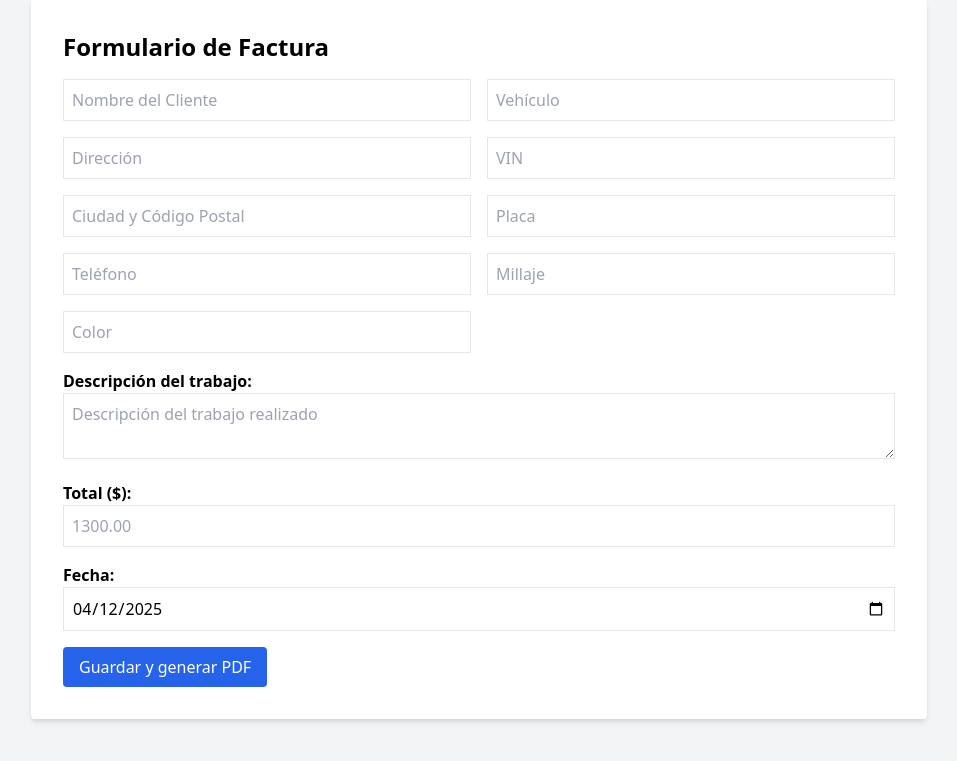
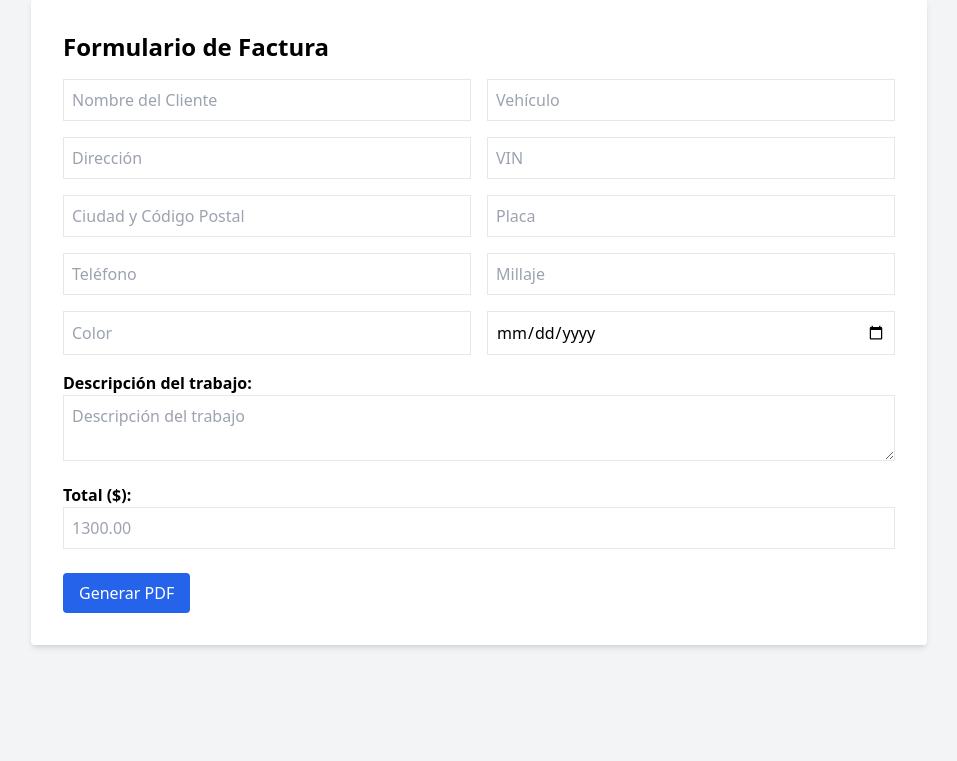
Before and after one commit to Carlosjfranco/invoice-charlie, a Flask app: page / in a window 1280 px wide. Shown: the part 25-786 px from the top of the page, without its empty margins (161-1118 px from the left). Run offline with Flask 3, Linux system fonts and the light colour scheme.

Commit message:
Update index.html

```diff
--- a/templates/index.html
+++ b/templates/index.html
@@ -1,8 +1,7 @@
-
 <!DOCTYPE html>
-<html lang="en">
+<html lang="es">
 <head>
-  <meta charset="UTF-8">
+  <meta charset="UTF-8" />
   <title>Factura Charlie Auto Paint</title>
   <script defer src="/static/script.js"></script>
   <link href="https://cdn.jsdelivr.net/npm/tailwindcss@2.2.19/dist/tailwind.min.css" rel="stylesheet">
@@ -12,33 +11,28 @@
     <h1 class="text-2xl font-bold mb-4">Formulario de Factura</h1>
     <form id="invoiceForm">
       <div class="grid grid-cols-2 gap-4">
-        <input class="border p-2" name="name" placeholder="Nombre del Cliente" >
-        <input class="border p-2" name="vehicle" placeholder="Vehículo" >
-        <input class="border p-2" name="address" placeholder="Dirección" >
-        <input class="border p-2" name="vin" placeholder="VIN" >
-        <input class="border p-2" name="cityzip" placeholder="Ciudad y Código Postal" >
-        <input class="border p-2" name="lic" placeholder="Placa" >
-        <input class="border p-2" name="phone" placeholder="Teléfono" >
-        <input class="border p-2" name="mileage" placeholder="Millaje" >
-        <input class="border p-2" name="color" placeholder="Color" >
+        <input class="border p-2" name="name" placeholder="Nombre del Cliente">
+        <input class="border p-2" name="vehicle" placeholder="Vehículo">
+        <input class="border p-2" name="address" placeholder="Dirección">
+        <input class="border p-2" name="vin" placeholder="VIN">
+        <input class="border p-2" name="cityzip" placeholder="Ciudad y Código Postal">
+        <input class="border p-2" name="lic" placeholder="Placa">
+        <input class="border p-2" name="phone" placeholder="Teléfono">
+        <input class="border p-2" name="mileage" placeholder="Millaje">
+        <input class="border p-2" name="color" placeholder="Color">
+        <input class="border p-2" name="date" type="date" value="">
       </div>
-
-    <div class="mt-4">
-      <label class="block font-semibold">Descripción del trabajo:</label>
-      <textarea class="border p-2 w-full" name="description" placeholder="Descripción del trabajo realizado" ></textarea>
-    </div>
-    <div class="mt-4">
-
+      <div class="mt-4">
+        <label class="block font-semibold">Descripción del trabajo:</label>
+        <textarea class="border p-2 w-full" name="description" placeholder="Descripción del trabajo"></textarea>
+      </div>
+      <div class="mt-4">
         <label class="block font-semibold">Total ($):</label>
-        <input class="border p-2 w-full" name="total" placeholder="1300.00" >
+        <input class="border p-2 w-full" name="total" placeholder="1300.00">
       </div>
-
-<div class="mt-4">
-  <label class="block font-semibold">Fecha:</label>
-  <input class="border p-2 w-full" name="date" type="date" value="2025-04-12">
-</div>
-
-<button class="bg-blue-600 text-white px-4 py-2 rounded mt-4" type="submit">Guardar y generar PDF</button>
+      <div class="mt-6">
+        <button type="submit" class="bg-blue-600 text-white px-4 py-2 rounded hover:bg-blue-700">Generar PDF</button>
+      </div>
     </form>
   </div>
 </body>
```
